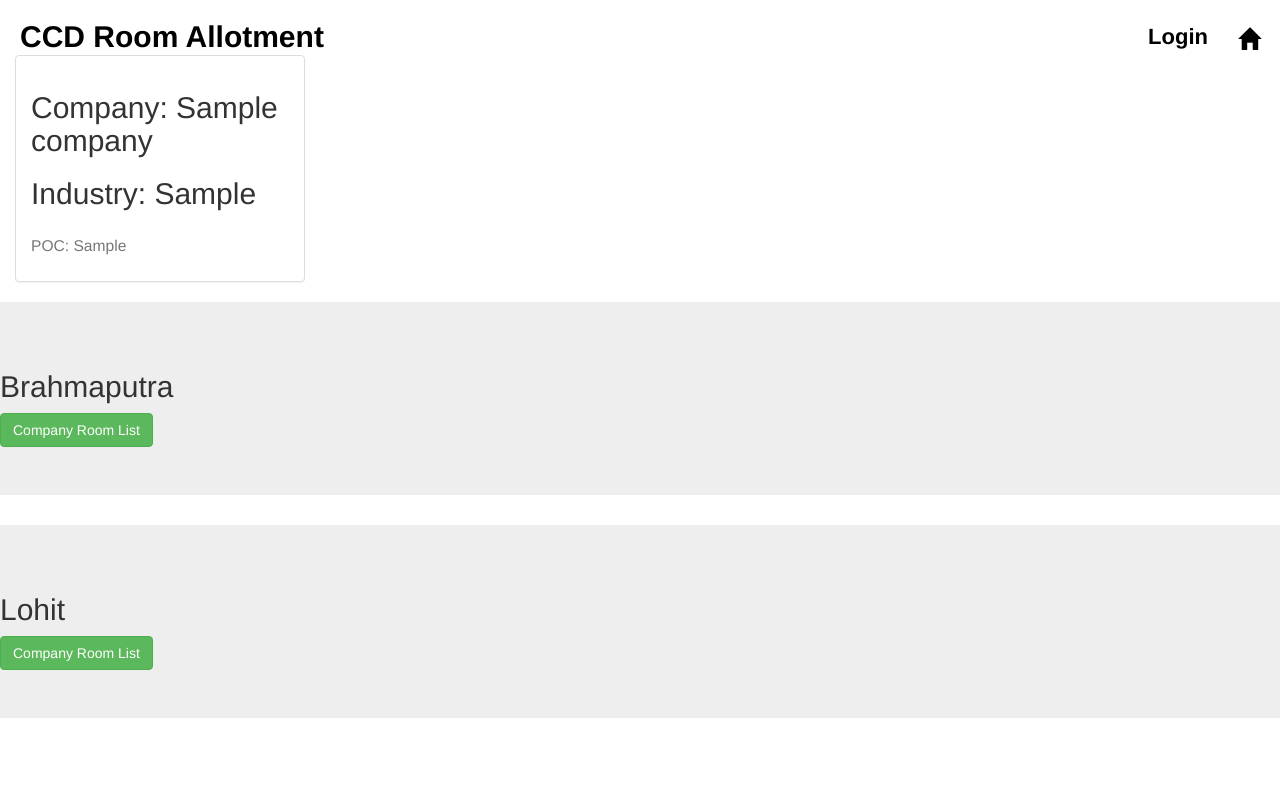
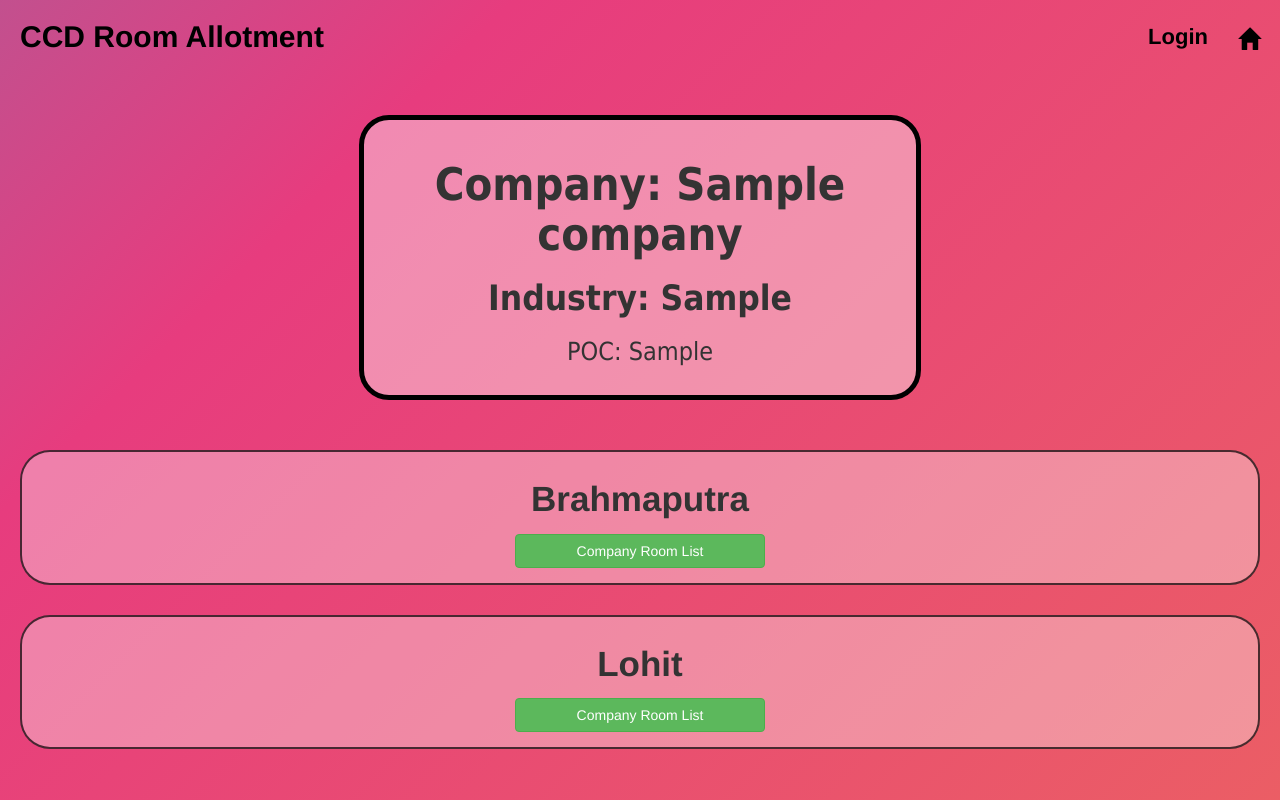
Before and after one commit to aniraj001/ccd_swc, a Django app: page /room/1/ in a window 1280 px wide. Run offline with Django 3.2, Linux system fonts and the light colour scheme; tables that the repository leaves empty hold one stand-in row (values such as "Sample post"); some libraries are stand-ins or nearby versions; some web fonts are replaced.

Commit message:
detail style

```diff
--- a/ccd_swc/room/models.py
+++ b/ccd_swc/room/models.py
@@ -7,6 +7,9 @@ class Company(models.Model):
 	name = models.CharField(max_length=250)
 	industry = models.CharField(max_length=250)
 	poc = models.CharField(max_length=250)
+
+	class Meta:
+		verbose_name = "Companie"
 
 	def get_absolute_url(self):
 		return reverse('room:detail', kwargs={'pk': self.pk})
@@ -25,6 +28,9 @@ class Company(models.Model):
 class Hostel(models.Model):
 	name = models.CharField(max_length=100)
 
+	class Meta:
+		verbose_name = "Hostel"
+
 	def __str__(self):
 		return self.name
 
@@ -39,7 +45,9 @@ class Room(models.Model):
     ])
 
 	class Meta:
+		verbose_name = "Room"
 		unique_together = ['room_no','hostel']
+
 	def company_fill(self,Company):
 		self.company = Company.pk
 	def save(self,*args, **kw):
@@ -54,5 +62,9 @@ class data(models.Model):
             message='room number must be of form: A-9'
         ),
     ])
+
+	class Meta:
+		verbose_name = "Data Set"
+
 	hostel  = models.CharField(max_length=100)
 	company = models.CharField(max_length=250)
--- a/ccd_swc/room/templates/company_detail.html
+++ b/ccd_swc/room/templates/company_detail.html
@@ -1,29 +1,117 @@
 {% extends 'base.html' %}
 {% load staticfiles %}
-{% block title %}
+{{% block title %}
   Company Details
 {% endblock %}
 
 {% block body %}
-	<div class="container-fluid songs-container">
-		<div class="row">
-			<div class="col-sm-4 col-md-3">
-				<div class="panel panel-default">
-					<div class="panel-body">
-						<h2 class="place">Company: {{ company.name }}</h2>
-						<h2>Industry: {{ company.industry }}</h2>
-            <h3><small>POC: {{ company.poc }}</small></h3>
+<style>
+
+  body {
+      background: linear-gradient(-45deg, #ee7752, #e73c7e, #23a6d5, #23d5ab);
+      background-size: 400% 400%;
+      animation: gradient 15s ease infinite;
+    }
+  @keyframes gradient {
+    0% {
+      background-position: 0% 50%;
+    }
+    50% {
+    background-position: 100% 50%;
+    }
+    100% {
+    background-position: 0% 50%;
+    }
+
+    }
+    .jumbotron
+    {
+      padding:8px 15px 15px 15px;
+      margin:30px 20px;
+      text-align:center;
+      border-radius:30px;
+      background-color:rgba(255,255,255,0.35);
+      border:2px solid rgba(0,0,0,0.7);
+      transition:  0.7s ease;
+    }
+    .container-fluid
+    {
+      background-color:transparent;
+    }
+    .row1
+    {
+        margin-left: auto;
+    margin-right: auto;
+       width:45%;
+       background-color:transparent;
+    }
+    .panel-body
+    {
+      margin:0;
+      padding:20px;
+      border-radius:30px;
+      border :5px solid black;
+      text-align:center;
+      font-family: Tahoma, Verdana, Segoe, sans-serif;
+      background-color:rgba(255,255,255,0.40);
+      transition:  0.7s ease;
+    }
+    .panel-body:hover
+    {
+      background-color:rgba(255,255,255,0.80);
+      transition-timing-function: linear;
+      transition:  0.7s ease;
+
+    }
+    .jumbotron:hover
+    {
+      background-color:rgba(255,255,255,0.90);
+      transition-timing-function: linear;
+      transition:  0.7s ease;
+    }
+    .place
+    {
+      font-size:45px;
+      font-weight:bold;
+    }
+    .pla
+    {
+      font-size:35px;
+      font-weight:bold;
+    }
+    h3
+    {
+      font-size:25px;
+    }
+    input
+    {
+      width:250px;
+      margin:5px;
+    }
+</style>
+
+<br>
+<br>
+<br>
+<div class="container-fluid">
+<div class="row1">
+<div class="">
+
+<div class="panel-body">
+<h2 class="place">Company: {{ company.name }}</h2>
+<h2 class="pla">Industry: {{ company.industry }}</h2>
+            <h3>POC: {{ company.poc }}</h3>
             {% if user.is_authenticated %}
             <input onclick = "location.href='{% url 'room:company-update' pk=company.pk %}'" type="button" class="btn btn-warning" value="Update">
             {% endif %}
-					</div>
-				</div>
-			</div>
+</div>
+
+</div>
     </div>
   </div>
-
-  <div class="jumbotron">
-    <h2>Brahmaputra</h2>
+<br>
+  <div class="jumbotron .col-sm-3">
+    <h2 class = "pla">Brahmaputra</h2>
     <input onclick="location.href='{% url 'room:roomlist' pk=company.pk %}'" type="button" class="btn btn-success" value="Company Room List">
     {% if user.is_authenticated %}
     <input onclick="location.href='{% url 'room:roomadd' pk=company.pk %}'" type="button" class="btn btn-primary" value="Add Room">
@@ -31,8 +119,8 @@
     {% endif %}
   </div>
 
-  <div class="jumbotron">
-    <h2>Lohit</h2>
+  <div class="jumbotron .col-sm-3">
+    <h2 class = "pla">Lohit</h2>
     <input onclick="location.href='{% url 'room:roomlist1' pk=company.pk %}'" type="button" class="btn btn-success" value="Company Room List">
     {% if user.is_authenticated %}
     <input onclick="location.href='{% url 'room:roomadd1' pk=company.pk %}'" type="button" class="btn btn-primary" value="Add Room">
@@ -40,5 +128,4 @@
     {% endif %}
 
   </div>
-
-{% endblock %}
+  {% endblock %}
--- a/ccd_swc/room/urls.py
+++ b/ccd_swc/room/urls.py
@@ -9,8 +9,6 @@ urlpatterns = [
     path('company/', views.export_company, name='export_company'),
 
     path('', views.search, name='index'),
-
-    path('', views.searching, name='index1'),
 
 	path('<int:pk>/', views.DetailView.as_view(), name='detail'),
 
--- a/ccd_swc/room/views.py
+++ b/ccd_swc/room/views.py
@@ -59,18 +59,10 @@ def room_list1(request,pk):
 def search(request):
 	query = request.GET.get('q','')
 	if query:
-		results = Company.objects.filter(name=query)
+		results = Company.objects.filter(name__istartswith=query)
 	else:
 		results = Company.objects.all()
 	return render(request, 'company_list.html', {'data':results})
-
-def searching(request):
-	if request.method == 'POST':
-		query = request.POST['query']
-		data = Company.objects.filter(name__startswith=query)
-	else:
-		data = Company.objects.all()
-	return render(request, 'company_list.html', {'data':data})
 
 def add_room(request,pk):
 	company = get_object_or_404(Company,pk=pk)
```
Also changed, not shown: ccd_swc/room/templates/company_list.html (+55 -51 lines), ccd_swc/room/migrations/0013_auto_20200216_0917.py (added), ccd_swc/room/migrations/0014_merge_20200216_0941.py (added), ccd_swc/room/migrations/0015_auto_20200216_0941.py (added), ccd_swc/room/migrations/0016_auto_20200216_0945.py (added), ccd_swc/room/migrations/0017_auto_20200216_0946.py (added).
